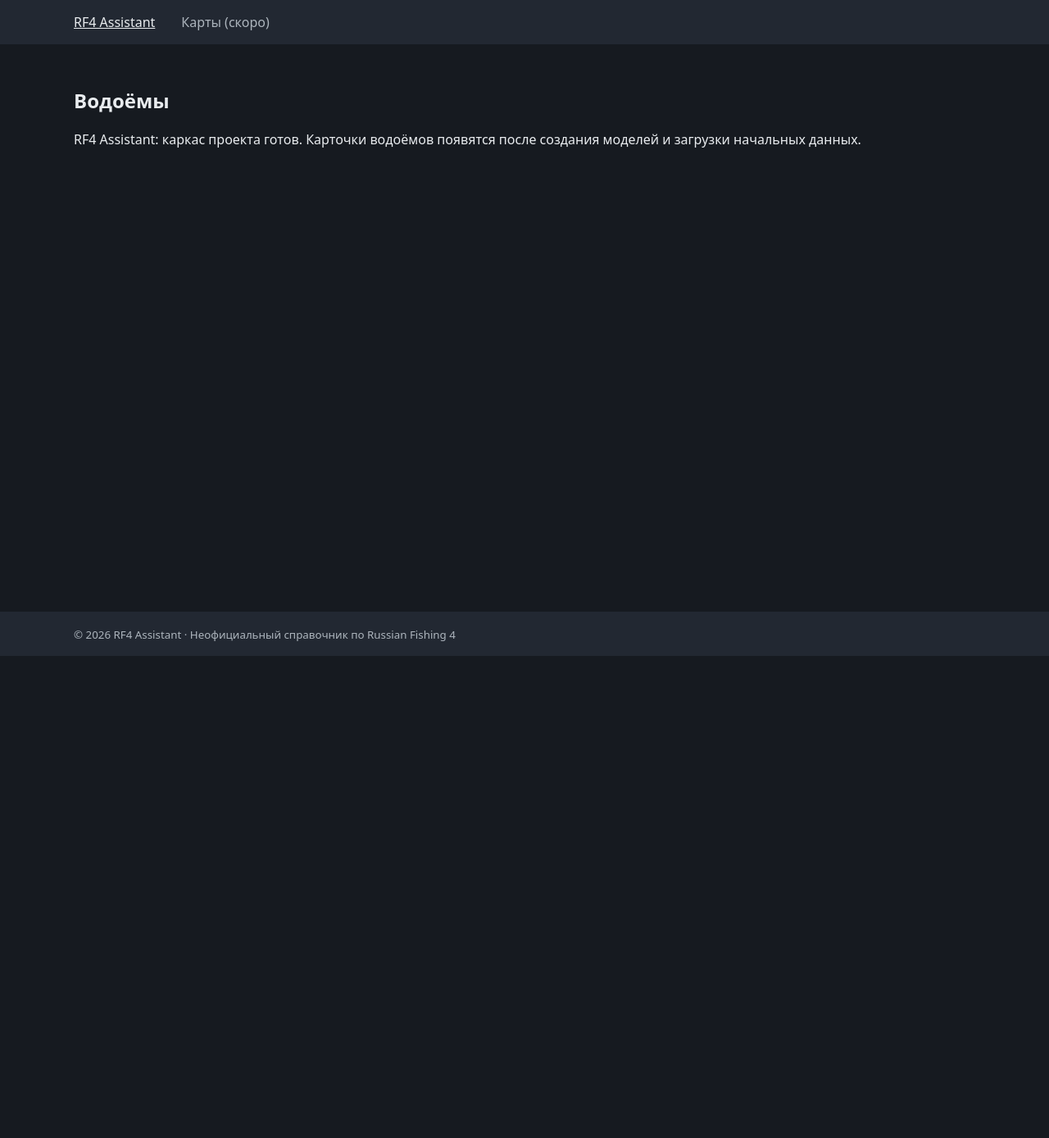
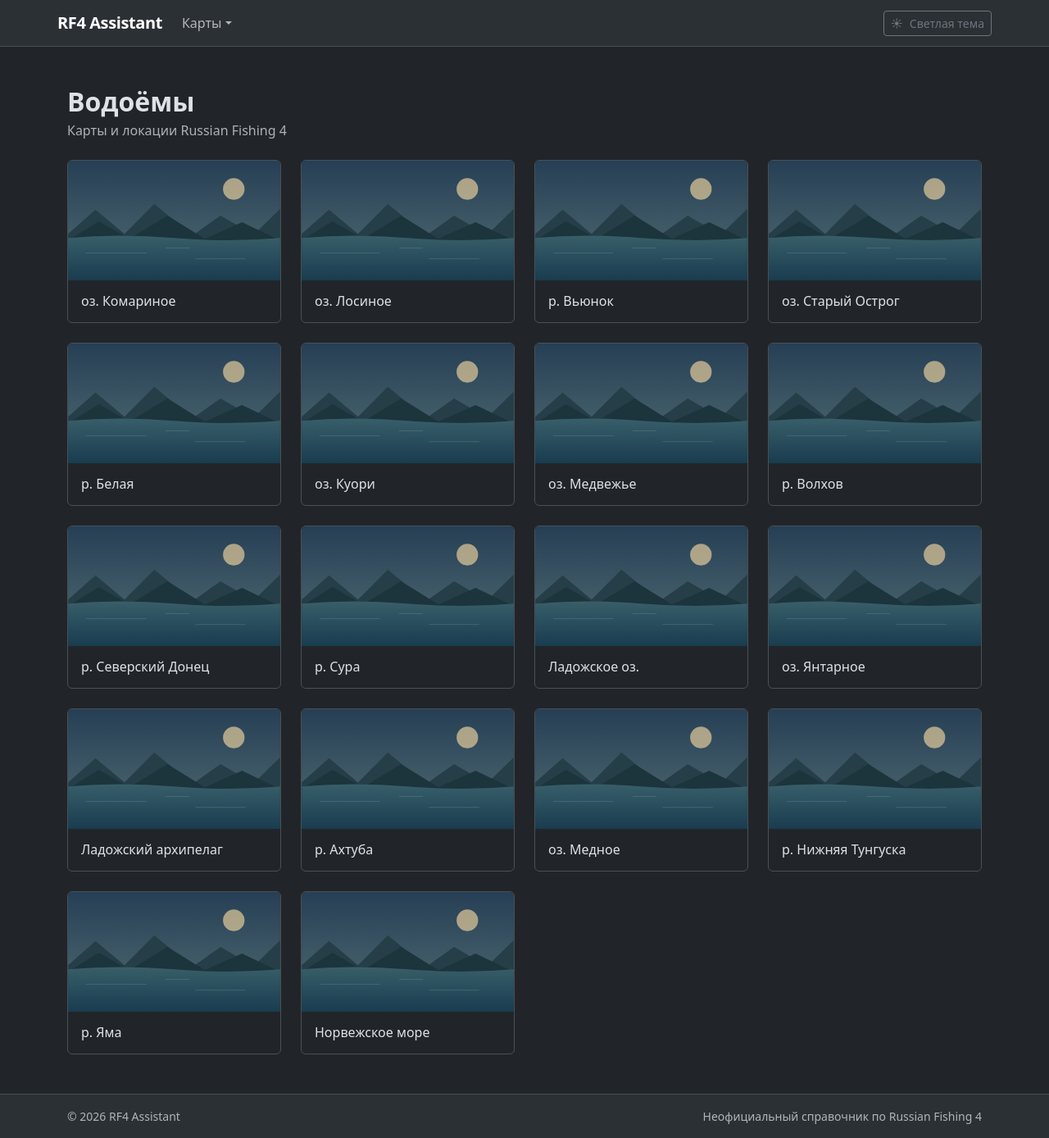
Before and after one commit to Lubkov/RF4Assistant, a Django app: page / in a window 1280 px wide. Shown: the whole page at 82% size. Before the commit the page ends 800 px from the top, so only its background shows below. Run offline with Django 5.2, Linux system fonts and the light colour scheme; data comes from the database, SQL or seed files in the repository.

Commit message:
Implement homepage with waterbody cards, navigation, and theme switching

```diff
--- a/core/views.py
+++ b/core/views.py
@@ -1,6 +1,8 @@
 from django.shortcuts import render
+
+from waterbodies.models import Waterbody
 
 
 def home(request):
-    # Waterbody cards will be populated in the models/data-migration phase.
-    return render(request, "core/home.html")
+    waterbodies = Waterbody.objects.filter(is_active=True).order_by("level", "id")
+    return render(request, "core/home.html", {"waterbodies": waterbodies})
--- a/static/css/site.css
+++ b/static/css/site.css
@@ -1,10 +1,12 @@
-/* Minimal scaffold styling. Bootstrap 5 UI will be added in the interface phase. */
-:root { color-scheme: dark; font-family: system-ui, sans-serif; }
-* { box-sizing: border-box; }
-body { margin: 0; min-height: 100vh; display: flex; flex-direction: column; background: #161a20; color: #e9ecef; }
-a { color: inherit; }
-.site-header, .site-footer { padding: 1rem max(1rem, calc((100vw - 1100px) / 2)); background: #222832; }
-.site-header nav { display: flex; gap: 2rem; align-items: center; }
-.nav-placeholder { color: #adb5bd; }
-.page-content { width: min(1100px, calc(100% - 2rem)); margin: 2rem auto; flex: 1; }
-.site-footer { color: #adb5bd; }
+/* Minimal project-specific styling on top of Bootstrap 5. */
+:root { scroll-behavior: smooth; }
+body { background-color: var(--bs-body-bg); }
+.site-header, .site-footer { background: var(--bs-tertiary-bg); }
+.navbar-brand { letter-spacing: -.02em; }
+.map-dropdown { max-height: min(65vh, 430px); overflow-y: auto; }
+.waterbody-card { border-color: var(--bs-border-color); transition: border-color .15s ease, transform .15s ease; scroll-margin-top: 1.5rem; }
+.waterbody-card:hover { border-color: var(--bs-secondary-color); }
+.waterbody-card:target { outline: 2px solid var(--bs-primary); outline-offset: 3px; }
+.waterbody-card-image { aspect-ratio: 16 / 9; width: 100%; height: auto; object-fit: cover; background: var(--bs-secondary-bg); }
+.theme-toggle { display: inline-flex; align-items: center; gap: .5rem; white-space: nowrap; }
+@media (prefers-reduced-motion: reduce) { :root { scroll-behavior: auto; } .waterbody-card { transition: none; } }
--- /dev/null
+++ b/static/js/theme.js
@@ -0,0 +1,37 @@
+(function () {
+  'use strict';
+
+  const key = 'rf4-assistant-theme';
+  let savedTheme = null;
+  try {
+    savedTheme = localStorage.getItem(key);
+  } catch (_error) {
+    // Storage can be unavailable (private mode, browser restrictions).
+  }
+
+  const currentTheme = savedTheme === 'light' ? 'light' : 'dark';
+  document.documentElement.setAttribute('data-bs-theme', currentTheme);
+
+  function updateButton() {
+    const button = document.getElementById('theme-toggle');
+    if (!button) return;
+    const isDark = document.documentElement.getAttribute('data-bs-theme') === 'dark';
+    button.querySelector('.theme-icon').textContent = isDark ? '☀' : '☾';
+    button.querySelector('.theme-label').textContent = isDark ? 'Светлая тема' : 'Тёмная тема';
+    const label = isDark ? 'Включить светлую тему' : 'Включить тёмную тему';
+    button.setAttribute('aria-label', label);
+    button.setAttribute('title', label);
+  }
+
+  document.addEventListener('DOMContentLoaded', function () {
+    updateButton();
+    const button = document.getElementById('theme-toggle');
+    if (!button) return;
+    button.addEventListener('click', function () {
+      const next = document.documentElement.getAttribute('data-bs-theme') === 'dark' ? 'light' : 'dark';
+      document.documentElement.setAttribute('data-bs-theme', next);
+      try { localStorage.setItem(key, next); } catch (_error) { /* Ignore storage errors. */ }
+      updateButton();
+    });
+  });
+})();
--- a/templates/base.html
+++ b/templates/base.html
@@ -4,13 +4,18 @@
 <head>
   <meta charset="utf-8">
   <meta name="viewport" content="width=device-width, initial-scale=1">
+  <meta name="description" content="RF4 Assistant — неофициальный справочник водоёмов Russian Fishing 4.">
   <title>{% block title %}RF4 Assistant{% endblock %}</title>
-  <!-- Bootstrap UI is implemented in a later step. No external assets required for scaffold. -->
+  <script src="{% static 'js/theme.js' %}"></script>
+  <link href="https://cdn.jsdelivr.net/npm/bootstrap@5.3.3/dist/css/bootstrap.min.css" rel="stylesheet">
   <link rel="stylesheet" href="{% static 'css/site.css' %}">
 </head>
-<body>
-  {% include "includes/navbar.html" %}
-  <main class="page-content">{% block content %}{% endblock %}</main>
-  {% include "includes/footer.html" %}
+<body class="d-flex flex-column min-vh-100">
+  {% include 'includes/navbar.html' %}
+  <main id="main-content" class="container py-4 py-lg-5 flex-grow-1">
+    {% block content %}{% endblock %}
+  </main>
+  {% include 'includes/footer.html' %}
+  <script src="https://cdn.jsdelivr.net/npm/bootstrap@5.3.3/dist/js/bootstrap.bundle.min.js" defer></script>
 </body>
 </html>
--- a/templates/core/home.html
+++ b/templates/core/home.html
@@ -1,7 +1,19 @@
-{% extends "base.html" %}
+{% extends 'base.html' %}
+{% block title %}Водоёмы — RF4 Assistant{% endblock %}
 {% block content %}
-<section>
-  <h1>Водоёмы</h1>
-  <p>RF4 Assistant: каркас проекта готов. Карточки водоёмов появятся после создания моделей и загрузки начальных данных.</p>
+<section aria-labelledby="waterbodies-title">
+  <div class="mb-4">
+    <h1 class="h2 fw-semibold mb-1" id="waterbodies-title">Водоёмы</h1>
+    <p class="text-body-secondary mb-0">Карты и локации Russian Fishing 4</p>
+  </div>
+  <div class="row row-cols-1 row-cols-sm-2 row-cols-lg-3 row-cols-xl-4 g-4">
+    {% for waterbody in waterbodies %}
+      <div class="col">
+        {% include 'waterbodies/_waterbody_card.html' with waterbody=waterbody %}
+      </div>
+    {% empty %}
+      <div class="col-12"><p class="text-body-secondary">Пока нет доступных водоёмов.</p></div>
+    {% endfor %}
+  </div>
 </section>
 {% endblock %}
--- a/templates/includes/footer.html
+++ b/templates/includes/footer.html
@@ -1,3 +1,6 @@
-<footer class="site-footer">
-  <small>© 2026 RF4 Assistant · Неофициальный справочник по Russian Fishing 4</small>
+<footer class="site-footer border-top mt-auto py-3">
+  <div class="container d-flex flex-column flex-sm-row justify-content-between gap-1 small text-body-secondary">
+    <span>© {% now 'Y' %} RF4 Assistant</span>
+    <span>Неофициальный справочник по Russian Fishing 4</span>
+  </div>
 </footer>
--- a/templates/includes/navbar.html
+++ b/templates/includes/navbar.html
@@ -1,6 +1,27 @@
-<header class="site-header">
-  <nav aria-label="Главное меню">
-    <a href="{% url 'core:home' %}">RF4 Assistant</a>
-    <span class="nav-placeholder">Карты (скоро)</span>
+{% load static %}
+<header class="site-header border-bottom">
+  <nav class="navbar navbar-expand-sm container" aria-label="Главное меню">
+    <a class="navbar-brand fw-semibold" href="{% url 'core:home' %}">RF4 Assistant</a>
+    <button class="navbar-toggler" type="button" data-bs-toggle="collapse" data-bs-target="#site-navigation" aria-controls="site-navigation" aria-expanded="false" aria-label="Открыть меню">
+      <span class="navbar-toggler-icon"></span>
+    </button>
+    <div class="collapse navbar-collapse" id="site-navigation">
+      <ul class="navbar-nav me-auto">
+        <li class="nav-item dropdown">
+          <button class="nav-link dropdown-toggle btn btn-link" type="button" data-bs-toggle="dropdown" aria-expanded="false">Карты</button>
+          <ul class="dropdown-menu map-dropdown">
+            {% for waterbody in waterbodies %}
+              <li><a class="dropdown-item" href="{% url 'core:home' %}#waterbody-{{ waterbody.id }}">{{ waterbody.name }}</a></li>
+            {% empty %}
+              <li><span class="dropdown-item-text text-body-secondary">Нет водоёмов</span></li>
+            {% endfor %}
+          </ul>
+        </li>
+      </ul>
+      <button type="button" id="theme-toggle" class="btn btn-outline-secondary btn-sm theme-toggle" aria-label="Переключить цветовую тему" title="Переключить цветовую тему">
+        <span class="theme-icon" aria-hidden="true">☀</span>
+        <span class="theme-label">Светлая тема</span>
+      </button>
+    </div>
   </nav>
 </header>
--- a/templates/waterbodies/_waterbody_card.html
+++ b/templates/waterbodies/_waterbody_card.html
@@ -1 +1,11 @@
-{# Card markup will be added when Waterbody model and Bootstrap interface are implemented. #}
+{% load static %}
+<article class="card waterbody-card h-100 overflow-hidden" id="waterbody-{{ waterbody.id }}" aria-label="{{ waterbody.name }}">
+  {% if waterbody.image %}
+    <img class="card-img-top waterbody-card-image" src="{{ waterbody.image.url }}" alt="{{ waterbody.name }}" loading="lazy" width="1280" height="720">
+  {% else %}
+    <img class="card-img-top waterbody-card-image" src="{% static 'images/waterbody-placeholder.svg' %}" alt="" loading="lazy" width="1280" height="720">
+  {% endif %}
+  <div class="card-body py-3">
+    <h2 class="card-title h6 mb-0">{{ waterbody.name }}</h2>
+  </div>
+</article>
```
Also changed, not shown: core/tests.py (+26 -5 lines), README.md, static/images/waterbody-placeholder.svg (added).
